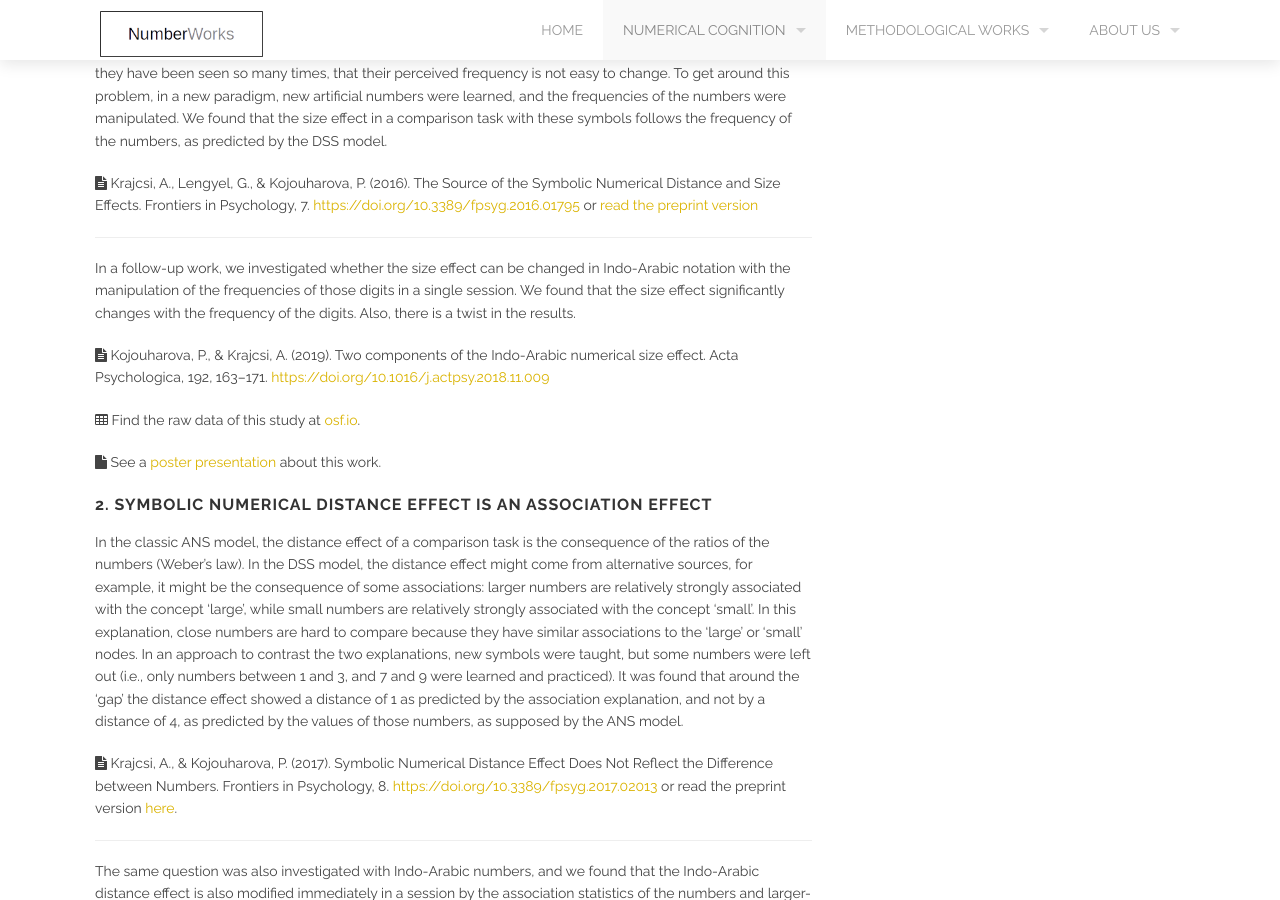
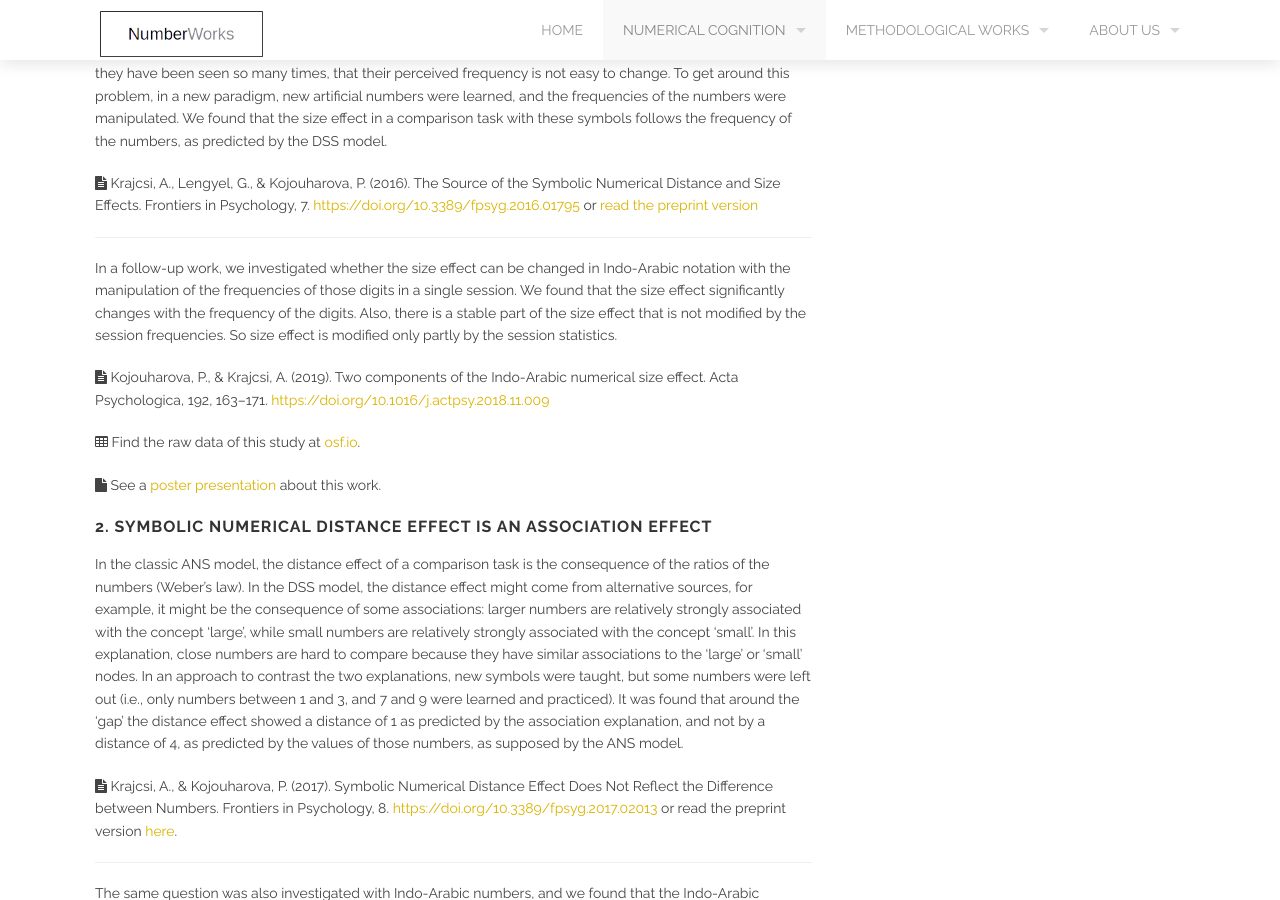
Before and after one commit to theNumberWorks/numberworks_website, a Jekyll site: the page built from discrete_semantic_system.md, in a window 1280 px wide and 900 px high, scrolled down 1369 px. Built offline with Jekyll 4.4.1, drawn with Linux system fonts in a browser that asks for light colours.

Commit message:
Update discrete_semantic_system.md

```diff
--- a/discrete_semantic_system.md
+++ b/discrete_semantic_system.md
@@ -28,7 +28,7 @@ In the ANS model, the size effect in a comparison task is thought to be the cons
 
 ---
 
-In a follow-up work, we investigated whether the size effect can be changed in Indo-Arabic notation with the manipulation of the frequencies of those digits in a single session. We found that the size effect significantly changes with the frequency of the digits. Also, there is a twist in the results.
+In a follow-up work, we investigated whether the size effect can be changed in Indo-Arabic notation with the manipulation of the frequencies of those digits in a single session. We found that the size effect significantly changes with the frequency of the digits. Also, there is a stable part of the size effect that is not modified by the session frequencies. So size effect is modified only partly by the session statistics.
 
 <i class='fa fa-file-text'></i> Kojouharova, P., & Krajcsi, A. (2019). Two components of the Indo-Arabic numerical size effect. Acta Psychologica, 192, 163–171. [https://doi.org/10.1016/j.actpsy.2018.11.009](https://doi.org/10.1016/j.actpsy.2018.11.009)
 
```
